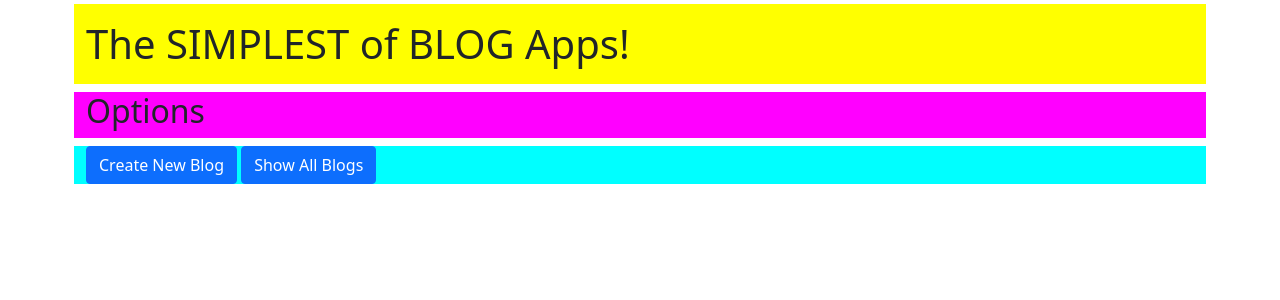
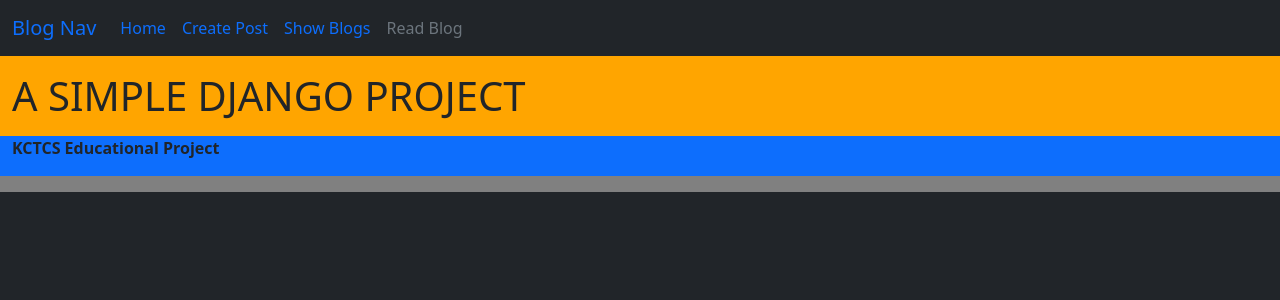
Before and after one commit to gbison/DjangoProj, a Django app: page / in a window 1280 px wide. Shown: the top 300 px of the page. Run offline with Django 4.2, Linux system fonts and the light colour scheme.

Commit message:
- bootstrap class changes to update the overall cosmetics of the UI - removed the ability to see blog content from cards in show blog as this is now a read blog function. - updated commentary to blogform to help new users understand more proficiently.

```diff
--- a/mydjango/mydjangoprojectweb/blogform.py
+++ b/mydjango/mydjangoprojectweb/blogform.py
@@ -4,8 +4,8 @@ from mydjangoprojectweb.models import Blog   # Importing the forms Module of Dja
 class BlogForm(forms.ModelForm):    # Define a Modelform which will interact with our Database on backend. Inherits From base class in models.py file under myproject/blogapp directory
       title = forms.CharField(max_length=50, widget=forms.TextInput(attrs={'id':'title','class':'input-field form-control', 'placeholder': "Blog Title", }))
       email = forms.EmailField(widget=forms.TextInput(attrs={'id':'email','class':'input-field form-control', 'placeholder': "Your Email Address"}))
-      content = forms.CharField(max_length=500, widget=forms.Textarea(attrs={'id':'content','class':'textarea form-control', 'rows':'4'}))
+      content = forms.CharField(max_length=1024, widget=forms.Textarea(attrs={'id':'content','class':'textarea form-control', 'rows':'4'}))
 
       class Meta:           # This is mandatory to create form using model form, telling Django the details of how we want it done ie., Which fields from above mentioned blog Model should be used when creating a new entry for this Form – which are all.
-        model = Blog        # The Database Model that will interact with our database via this form - Here its 'Blog' defined in models.py file under myproject/blogapp directory
+        model = Blog        # The Database Model that will interact with our database via this form - Here its 'Blog' defined in models.py file under mydjango/mydjangoprojectweb directory
         fields = ['title','email','content']    # Fields of the above mentioned blog post creation which need to be filled by users while creating a new entry for Blog Post – here, title & content field are required..
--- a/mydjango/templates/home.html
+++ b/mydjango/templates/home.html
@@ -9,27 +9,54 @@
   <link href="https://cdn.jsdelivr.net/npm/bootstrap@5.0.2/dist/css/bootstrap.min.css" rel="stylesheet" integrity="sha384-EVSTQN3/azprG1Anm3QDgpJLIm9Nao0Yz1ztcQTwFspd3yD65VohhpuuCOmLASjC" crossorigin="anonymous">
 </head>
 
-<body>
-  <div class="container grid gap-2">
-    <div class="row p-1">
-      <div style="Background:yellow;">
-          <p><h1>The SIMPLEST of BLOG Apps!</h1></p>
+<body class="bg-dark">
+  <nav class="navbar navbar-expand-lg">
+    <div class="container-fluid">
+      <a class="navbar-brand" href="#">Blog Nav</a>
+      <button class="navbar-toggler" type="button" data-bs-toggle="collapse" data-bs-target="#navbarSupportedContent" aria-controls="navbarSupportedContent" aria-expanded="false" aria-label="Toggle navigation">
+        <span class="navbar-toggler-icon"></span>
+      </button>
+      <div class="collapse navbar-collapse" id="navbarSupportedContent">
+        <ul class="navbar-nav me-auto mb-2 mb-lg-0">
+          <li class="nav-item">
+            <a class="nav-link active" aria-current="page" href="/">Home</a>
+          </li>
+          <li class="nav-item">
+            <a class="nav-link" href="/blogform">Create Post</a>
+          </li>
+          <li class="nav-item">
+            <a class="nav-link" href="/showblog">Show Blogs</a>
+          </li>
+          <li class="nav-item">
+            <a class="nav-link disabled" aria-disabled="true">Read Blog</a>
+          </li>
+        </ul>
+      </div>
+    </div>
+  </nav>
+
+  <header class="container-fluid">
+    <div class="row">
+      <div class="" style="Background:Orange;">
+          <p><h1>A SIMPLE DJANGO PROJECT</h1></p>
       </div>
     </div >
-    <div class="row p-1">
-      <div style="Background:magenta">
-        <h2>Options</h2>
-      </div>
+  </header>
+
+  <div class="container-fluid">
+    <div class="row">
+        <div class="bg-primary">
+          <p class="text-dark"><b>KCTCS Educational Project</b></P>
+        </div>
     </div>
-    <div class="row p-1">
-      <div style="Background:cyan">
-          <nav>
-          <a href="/blogform" class="btn btn-primary">Create New Blog</a>
-          <a href="/showblog" class="btn btn-primary">Show All Blogs</a>
-          </nav>
+
+    <div class="row">
+      <div style="Background:grey">
+        <P></p>
       </div>
     </div>
   </div>
+
 </body>
   <script src="https://cdn.jsdelivr.net/npm/bootstrap@5.0.2/dist/js/bootstrap.bundle.min.js" integrity="sha384-MrcW6ZMFYlzcLA8Nl+NtUVF0sA7MsXsP1UyJoMp4YLEuNSfAP+JcXn/tWtIaxVXM" crossorigin="anonymous"></script>
 </html>
```
Also changed, not shown: mydjango/templates/create_blog.html (+9 -6 lines), mydjango/templates/edit_blog.html (+10 -4 lines), mydjango/templates/readblog.html (+16 -9 lines), mydjango/templates/show_blog.html (+8 -3 lines), mydjango/db.sqlite3, mydjango/mydjangoprojectweb/showblog.py (deleted).
